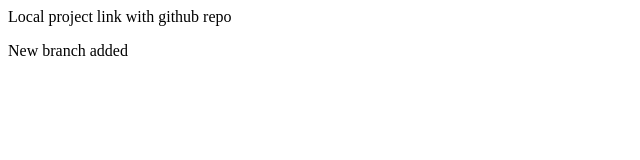
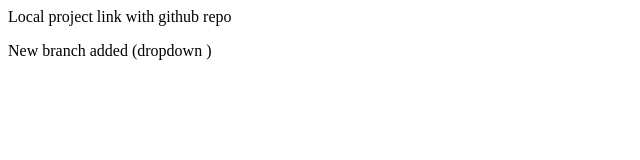
Before and after one commit to joy-maskarenj/local-repo, a plain HTML site: page index.html in a window 1280 px wide. Shown: the full height of the page, 0-640 px from the left. Drawn offline with Linux system fonts and the light colour scheme.

```diff
--- a/index.html
+++ b/index.html
@@ -1,2 +1,2 @@
 <P> Local project link with github repo</P>
-<P> New branch added</P>
+<P> New branch added (dropdown )</P>
```
